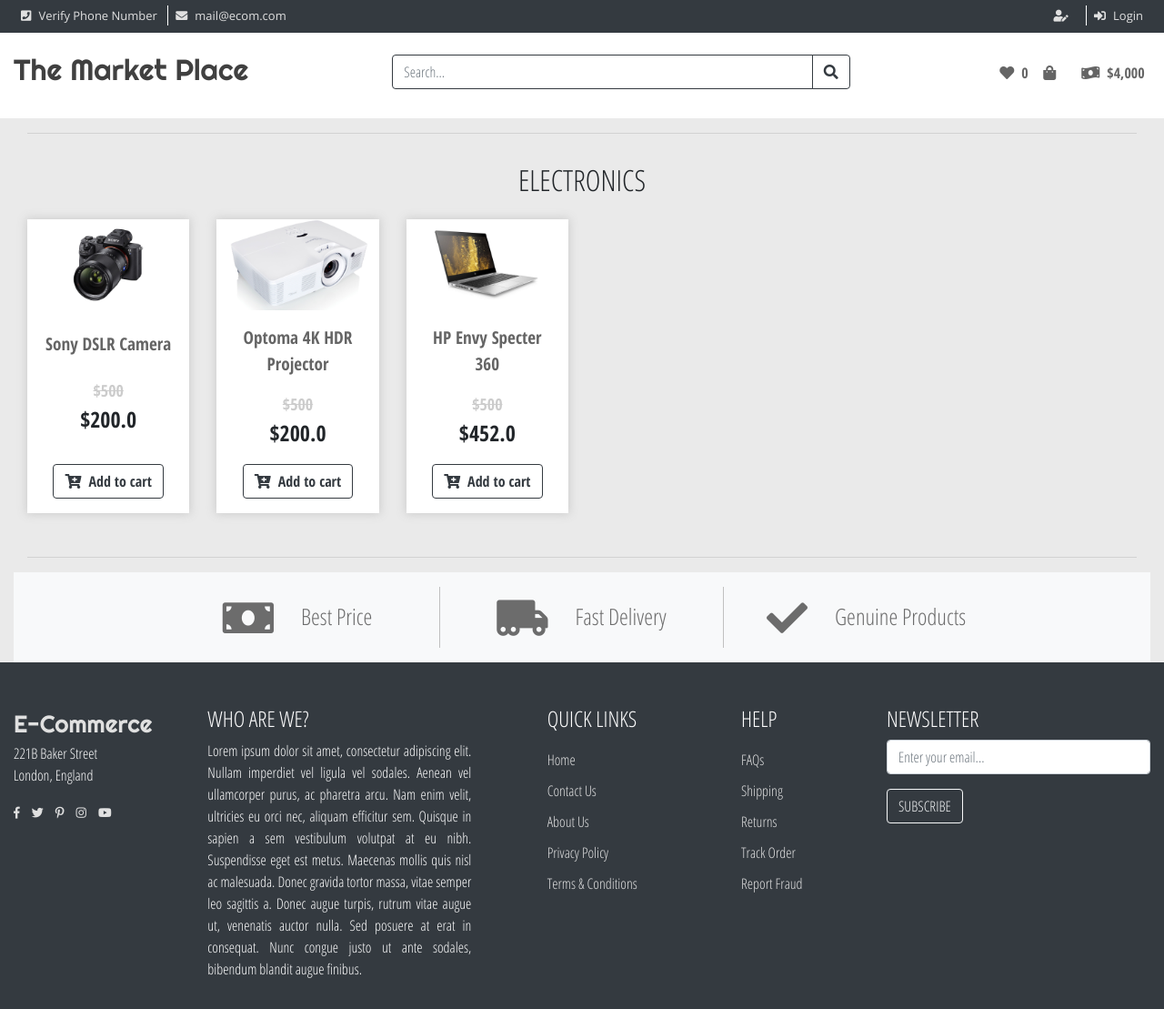
After one commit to Ifraibrahim770/Buy-it, a Django app: page /Electronics in a window 1280 px wide. The commit adds this page. Shown: the whole page at 91% size. Run offline with Django 3.2, Linux system fonts and the light colour scheme; data comes from the database, SQL or seed files in the repository; both versions use the stored data as it was after the commit; some libraries are stand-ins or nearby versions; some web fonts are replaced.

Commit message:
Product Category Functionality

```diff
--- /dev/null
+++ b/buy_it_v1/store/templates/store/ProductCategory.html
@@ -0,0 +1,170 @@
+<!doctype html>
+<html lang="en">
+<head>
+    {%extends 'store/gg.html' %}
+     {% load static %}
+    <meta charset="UTF-8">
+    <meta name="viewport"
+          content="width=device-width, user-scalable=no, initial-scale=1.0, maximum-scale=1.0, minimum-scale=1.0">
+    <meta http-equiv="X-UA-Compatible" content="ie=edge">
+    <title>E-Commerce Template</title>
+
+    <link href="//fonts.googleapis.com/css?family=Righteous" rel="stylesheet">
+    <link href="//fonts.googleapis.com/css?family=Open+Sans+Condensed:300,300i,700" rel="stylesheet">
+    <link href="//fonts.googleapis.com/css?family=Open+Sans:300,300i,400,400i,600,600i" rel="stylesheet">
+    <link rel="stylesheet" href="https://use.fontawesome.com/releases/v5.7.2/css/all.css" integrity="sha384-fnmOCqbTlWIlj8LyTjo7mOUStjsKC4pOpQbqyi7RrhN7udi9RwhKkMHpvLbHG9Sr" crossorigin="anonymous">
+
+    <link rel="stylesheet" href="{% static 'css/bootstrap.min.css' %}">
+    <link rel="stylesheet" href="{% static 'css/all.min.css' %}">
+    <link rel="stylesheet" href="{% static 'css/style.css' %}">
+</head>
+<body>
+
+{% block content %}
+
+            <div class="col-12">
+                <!-- Main Content -->
+                <main class="row">
+
+
+
+                    <div class="col-12">
+                        <hr>
+                    </div>
+
+                    <!-- Latest Product -->
+                    <div class="col-12">
+                        <div class="row">
+                            <div class="col-12 py-3">
+                                <div class="row">
+                                    <div class="col-12 text-center text-uppercase">
+                                        <h2>{{category_name}}</h2>
+                                    </div>
+                                </div>
+                                <div class="row">
+
+                                    <!-- Product -->
+                                    {% for result in results %}
+                                   <div class="col-lg-2 col-md-3 col-sm-6 my-3 col-xs-6 dblock w-100" alt="responsive">
+                                        <div class="col-12 bg-white text-center h-100 product-item">
+                                            <div class="row h-100">
+                                                <div class="col-12 p-0 mb-3">
+                                                    <a href="{{result.pk}}">
+                                                        <img src="{{result.imageURL}}" class="img-fluid thumbnail">
+                                                    </a>
+                                                </div>
+                                                <div class="col-12 mb-3">
+                                                    <a href="{{result.pk}}" class="product-name">{{result.name}}</a>
+                                                </div>
+                                                <div class="col-12 mb-3">
+                                                    <span class="product-price-old">
+                                                        $500
+                                                    </span>
+                                                    <br>
+                                                    <span class="product-price">
+                                                        ${{result.price}}
+                                                    </span>
+                                                </div>
+                                                <div class="col-12 mb-3 align-self-end">
+                                                    <button data-product="{{result.id}}" data-action="add" class="btn btn-outline-dark update-cart" type="button"><i class="fas fa-cart-plus mr-2"></i><strong>Add to cart</strong></button>
+                                                </div>
+                                            </div>
+                                        </div>
+                                    </div>
+                                    {% endfor %}
+                                    <!-- Product -->
+                                </div>
+                            </div>
+                        </div>
+                    </div>
+                    <!-- Latest Products -->
+
+                    <div class="col-12">
+                        <hr>
+                    </div>
+
+                    <hr/>
+
+                    <div class="col-12 py-3 bg-light d-sm-block d-none">
+                        <div class="row">
+                            <div class="col-lg-3 col ml-auto large-holder">
+                                <div class="row">
+                                    <div class="col-auto ml-auto large-icon">
+                                        <i class="fas fa-money-bill"></i>
+                                    </div>
+                                    <div class="col-auto mr-auto large-text">
+                                        Best Price
+                                    </div>
+                                </div>
+                            </div>
+                            <div class="col-lg-3 col large-holder">
+                                <div class="row">
+                                    <div class="col-auto ml-auto large-icon">
+                                        <i class="fas fa-truck-moving"></i>
+                                    </div>
+                                    <div class="col-auto mr-auto large-text">
+                                        Fast Delivery
+                                    </div>
+                                </div>
+                            </div>
+                            <div class="col-lg-3 col mr-auto large-holder">
+                                <div class="row">
+                                    <div class="col-auto ml-auto large-icon">
+                                        <i class="fas fa-check"></i>
+                                    </div>
+                                    <div class="col-auto mr-auto large-text">
+                                        Genuine Products
+                                    </div>
+                                </div>
+                            </div>
+                        </div>
+                    </div>
+                </main>
+                <!-- Main Content -->
+            </div>
+{% endblock content %}
+
+        </div>
+
+
+
+    <!-- Messages -->
+    {% for message in messages %}
+    <div class="message-holder">
+        <div class="alert alert-success alert-dismissible fade show" role="alert">
+            <button type="button" class="close" data-dismiss="alert">
+                <small><i class="fas fa-times"></i></small>
+            </button>
+            <i class="fas fa-check-circle mr-2"></i>
+            {{message}}
+        </div>
+        {% endfor %}
+        <!--<div class="alert alert-danger alert-dismissible fade show" role="alert">
+            <button type="button" class="close" data-dismiss="alert">
+                <small><i class="fas fa-times"></i></small>
+            </button>
+            <i class="fas fa-times-circle mr-2"></i>
+            This is a error alert message.
+        </div>
+        <div class="alert alert-warning alert-dismissible fade show" role="alert">
+            <button type="button" class="close" data-dismiss="alert">
+                <small><i class="fas fa-times"></i></small>
+            </button>
+            <i class="fas fa-exclamation-circle mr-2"></i>
+            This is a warning alert message.
+        </div>
+        <div class="alert alert-info alert-dismissible fade show" role="alert">
+            <button type="button" class="close" data-dismiss="alert">
+                <small><i class="fas fa-times"></i></small>
+            </button>
+            <i class="fas fa-info-circle mr-2"></i>
+            This is a info alert message.
+        </div>-->
+    </div>
+    <!-- Messages -->
+
+    <script type="text/javascript" src="js/jquery.min.js"></script>
+    <script type="text/javascript" src="js/bootstrap.min.js"></script>
+    <script type="text/javascript" src="js/script.js"></script>
+</body>
+</html>
--- a/buy_it_v1/store/templates/store/store.html
+++ b/buy_it_v1/store/templates/store/store.html
@@ -38,8 +38,8 @@
                         <div class="list-group" style="margin-top:15px; margin-bottom:15px">
 
                             {% for category in category_options %}
-                          <a class="nav-link list-group-item" style = "padding: .50rem 1.25rem; color:	#696969" href="#" id="{{category.pk}}" data-toggle="dropdown" aria-haspopup="true"
-                                               aria-expanded="false" style="padding: .50rem 1.25rem;";><strong>{{category.categoryName}}</strong></a>
+                          <a class="nav-link list-group-item" style = "padding: .50rem 1.25rem; color:	#696969" href="{{category.categoryName}}" id="{{category.pk}}"
+                                               aria-expanded="false"><strong>{{category.categoryName}}</strong></a>
 
                             {% endfor %}
                         </div>
--- a/buy_it_v1/store/urls.py
+++ b/buy_it_v1/store/urls.py
@@ -20,6 +20,7 @@ urlpatterns=[
     path('product-view/', views.ProductApi, name="product-view"),
     path('product-detail/<int:pk>', views.ProductApiDetail, name="product-detail-view"),
     path('saveReview', views.saveReview, name="saveReview"),
-    path('verifyPhoneNumber/', views.verifyPhoneNumber, name="verifyPhoneNumber")
+    path('verifyPhoneNumber/', views.verifyPhoneNumber, name="verifyPhoneNumber"),
+    path('<str:category_name>', views.Categories, name="view_categories")
 
 ]
--- a/buy_it_v1/store/views.py
+++ b/buy_it_v1/store/views.py
@@ -402,7 +402,7 @@ def verifyPhoneNumber(request):
                 non_zero_phone = phone[1:]
                 cleaned_phone = '+254' + non_zero_phone
                 print('cleaned_phone', cleaned_phone)
-                #link = 'https://sms.movesms.co.ke/api/compose?username=ifraibrahim60&api_key=qnN5mHUutVRZ5LvYXD8hK1VpJvRyWL4clCRgrHEyGvJW8pFePK&sender=SMARTLINK&to=[Your+Recipients]&message=[Your message]&msgtype=5&dlr=1'
+                # link = 'https://sms.movesms.co.ke/api/compose?username=ifraibrahim60&api_key=qnN5mHUutVRZ5LvYXD8hK1VpJvRyWL4clCRgrHEyGvJW8pFePK&sender=SMARTLINK&to=[Your+Recipients]&message=[Your message]&msgtype=5&dlr=1'
                 # link = link.replace('[Your+Recipients]', cleaned_phone)
                 # link = link.replace('[Your message]', str(key))
                 # print("the final link is", link)
@@ -463,7 +463,7 @@ def sendotp(phone_number):
         return False
 
 
-def sendSMS(phone_number,code):
+def sendSMS(phone_number, code):
     url = "https://twilio-sms.p.rapidapi.com/2010-04-01/Accounts/undefined/Messages.json"
 
     querystring = {"from": "7765", "body": code, "to": phone_number}
@@ -476,6 +476,19 @@ def sendSMS(phone_number,code):
     response = requests.request("POST", url, headers=headers, params=querystring)
 
     print(response.text)
+
+
+def Categories(request, category_name):
+    print(category_name)
+
+    cat = ProductCategory.objects.get(categoryName=category_name)
+
+    print(cat.id)
+    results = Product.objects.filter(category=cat.id)
+
+    context = {'results': results,
+               'category_name': category_name}
+    return render(request, 'store/ProductCategory.html',context)
 
 
 # API REQUESTS
```
Also changed, not shown: buy_it_v1/db.sqlite3.
